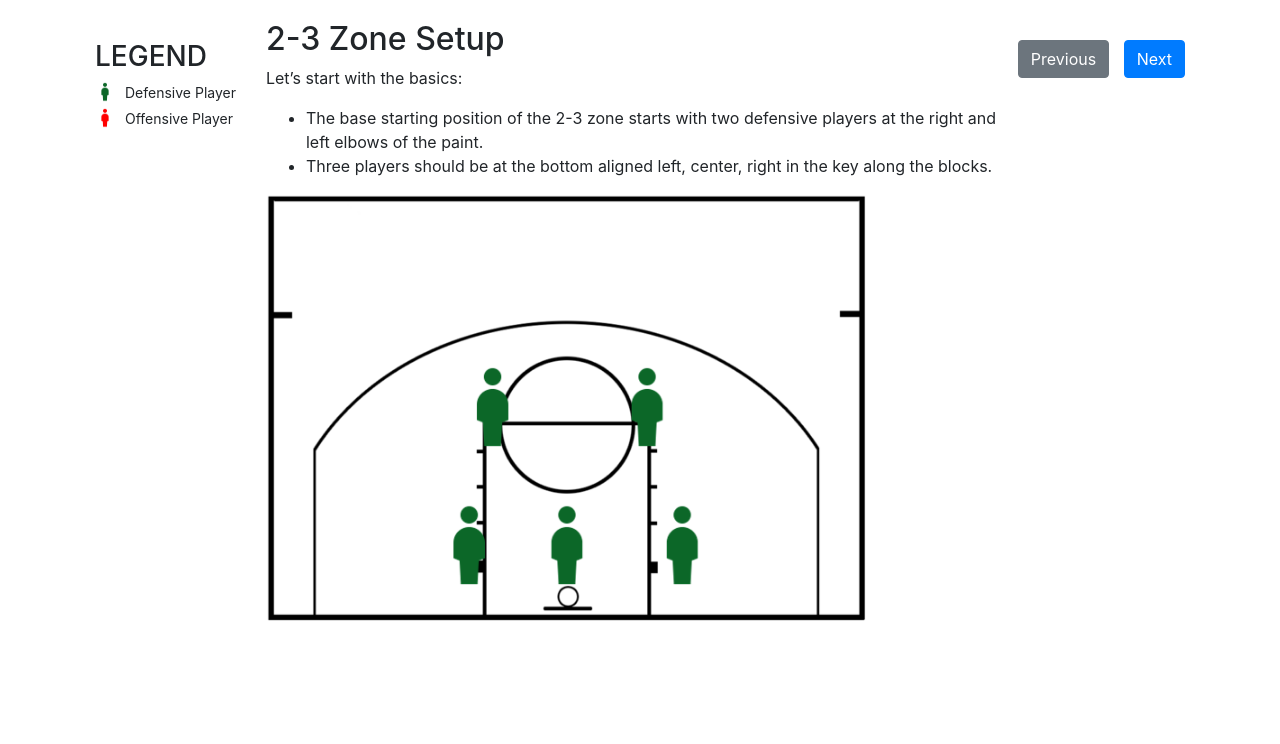
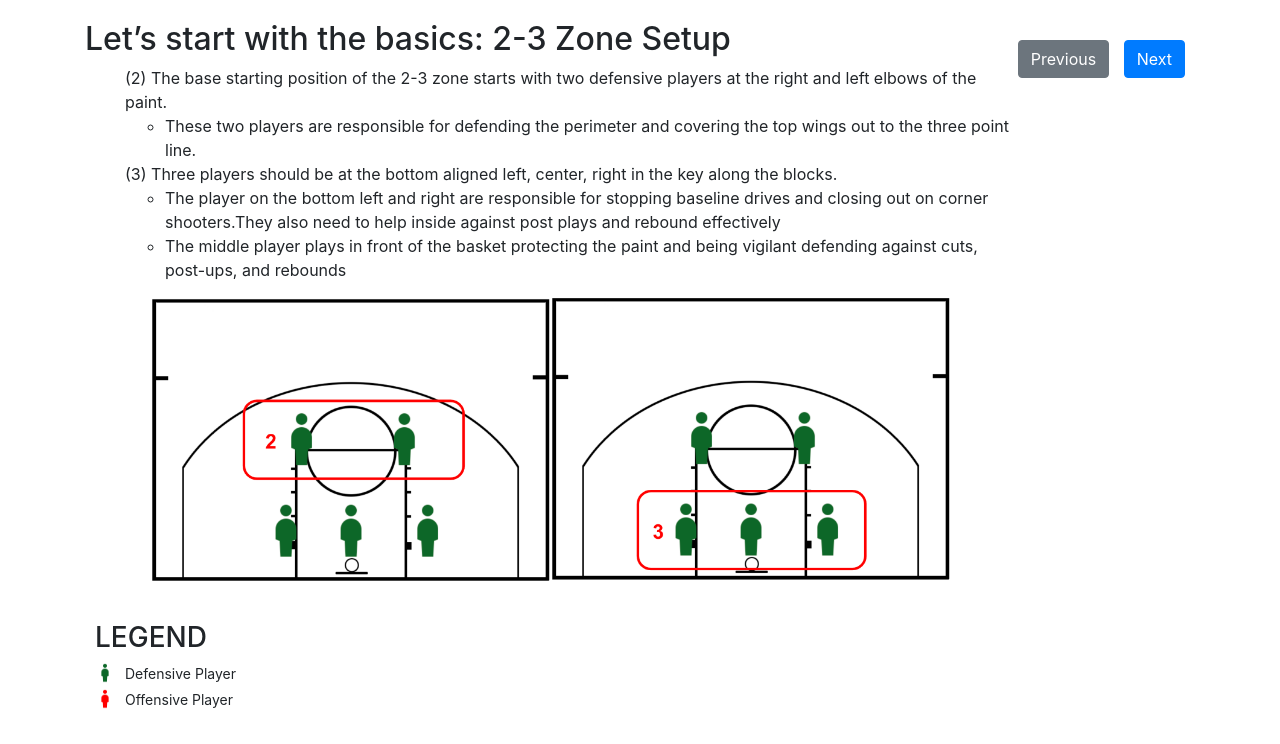
Before and after one commit to yan-ye-0102/UI_project, a Flask app: page /combined-setup in a window 1280 px wide. Shown: the part 56-800 px from the top of the page. Run offline with Flask 3, Linux system fonts and the light colour scheme; some libraries are stand-ins or nearby versions.

Commit message:
update intro

```diff
--- a/templates/combined_setup.html
+++ b/templates/combined_setup.html
@@ -20,7 +20,7 @@
 
         .setup-image {
             display: block;
-            max-width: 600px;
+            max-width: 400px;
             height: auto;
             margin-bottom: 20px;
         }
@@ -69,6 +69,12 @@
             margin-top: 20px;
             margin-right: 10px;
         }
+        #imagesblock {
+            display: flex; /* Ensure images are displayed in a row */
+            justify-content: center; /* Center align images horizontally */
+            align-items: flex-start; /* Align images to the top */
+            margin-right: 10;
+        }
     </style>
     <script src="{{ url_for('static', filename='basketball.js') }}"></script>
 {% endblock %}
@@ -76,7 +82,26 @@
 {% block content %}
     <div class="setup-container">
 
-        <!-- Legend -->
+
+        <!-- 2-3 Zone Setup Section -->
+        <section id="two-three-zone-setup" class="setup-section active">
+            <h2>Let’s start with the basics: 2-3 Zone Setup</h2>
+            <ul>
+                (2) The base starting position of the 2-3 zone starts with two defensive players at the right and left elbows of the paint.
+                <ul>
+                    <li>These two players are responsible for defending the perimeter and covering the top wings out to the three point line.</li>
+                </ul>
+                (3) Three players should be at the bottom aligned left, center, right in the key along the blocks.
+                <ul>
+                    <li>The player on the bottom left and right are responsible for stopping baseline drives and closing out on corner shooters.They also need to help inside against post plays and rebound effectively</li>
+                    <li>The middle player plays in front of the basket protecting the paint and being vigilant defending against cuts, post-ups, and rebounds</li>
+                </ul>
+            </ul>
+            <div id="imagesblock">
+                <img src="{{ url_for('static', filename='2-3_Zone_Setup_Defen.png') }}" alt="2-3 Zone Setup" class="setup-image img-fluid">
+                <img src="{{ url_for('static', filename='2-3_Zone_Setup_Defen_2.png') }}" alt="2-3 Zone Setup 2" class="setup-image img-fluid">
+            </div>
+         <!-- Legend -->
         <div id="legend">
             <h3>LEGEND</h3>
             <div class="legend-item">
@@ -88,16 +113,6 @@
                 Offensive Player
             </div>
         </div>
-
-        <!-- 2-3 Zone Setup Section -->
-        <section id="two-three-zone-setup" class="setup-section active">
-            <h2>2-3 Zone Setup</h2>
-            <p>Let’s start with the basics:</p>
-            <ul>
-                <li>The base starting position of the 2-3 zone starts with two defensive players at the right and left elbows of the paint.</li>
-                <li>Three players should be at the bottom aligned left, center, right in the key along the blocks.</li>
-            </ul>
-            <img src="{{ url_for('static', filename='2-3_Zone_Setup_Defen.png') }}" alt="2-3 Zone Setup" class="setup-image img-fluid">
         </section>
 
         <!-- Offensive Setup Section -->
```
Also changed, not shown: static/2-3_Zone_Setup_Defen.png, static/2-3_Zone_Setup_Defen_2.png (added).
